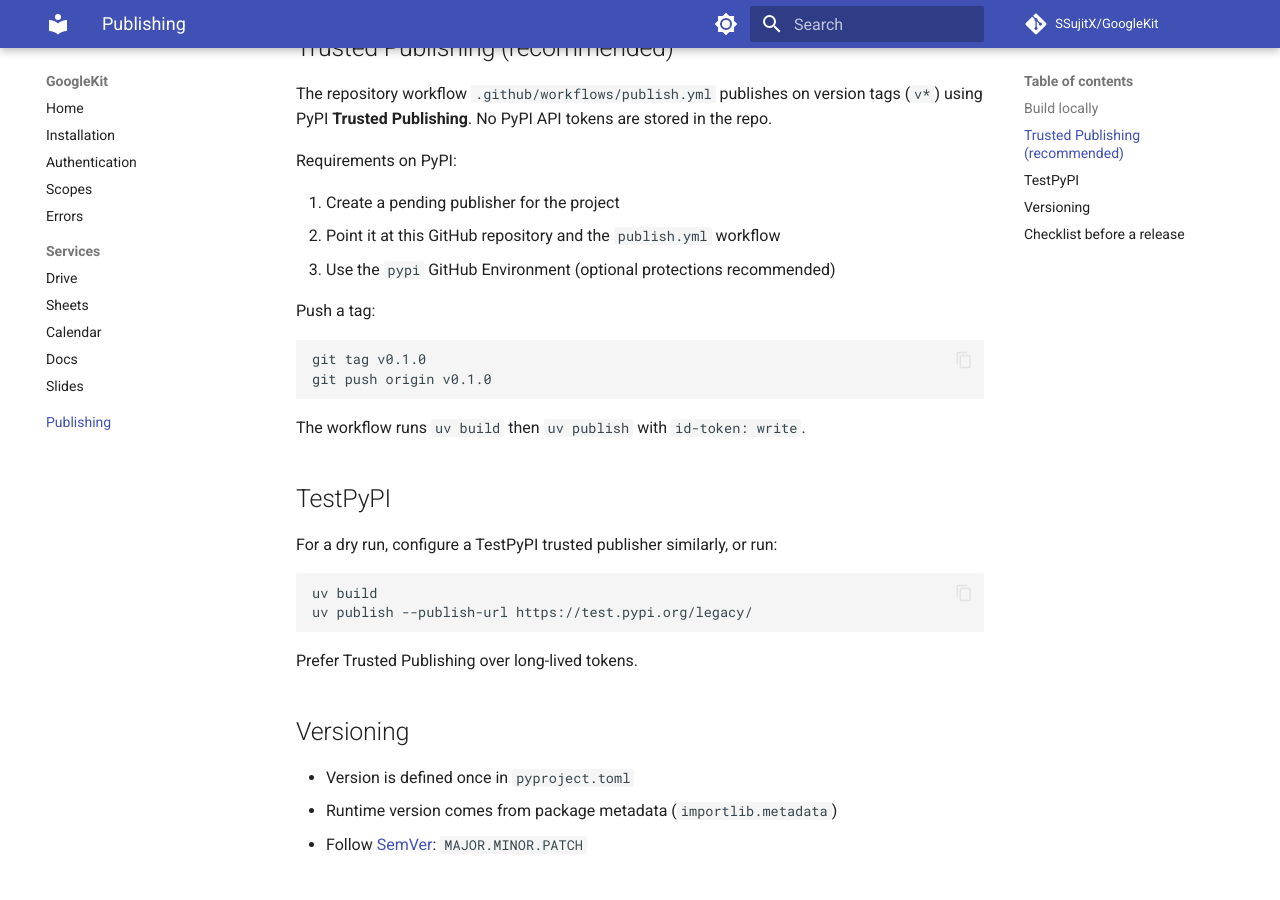
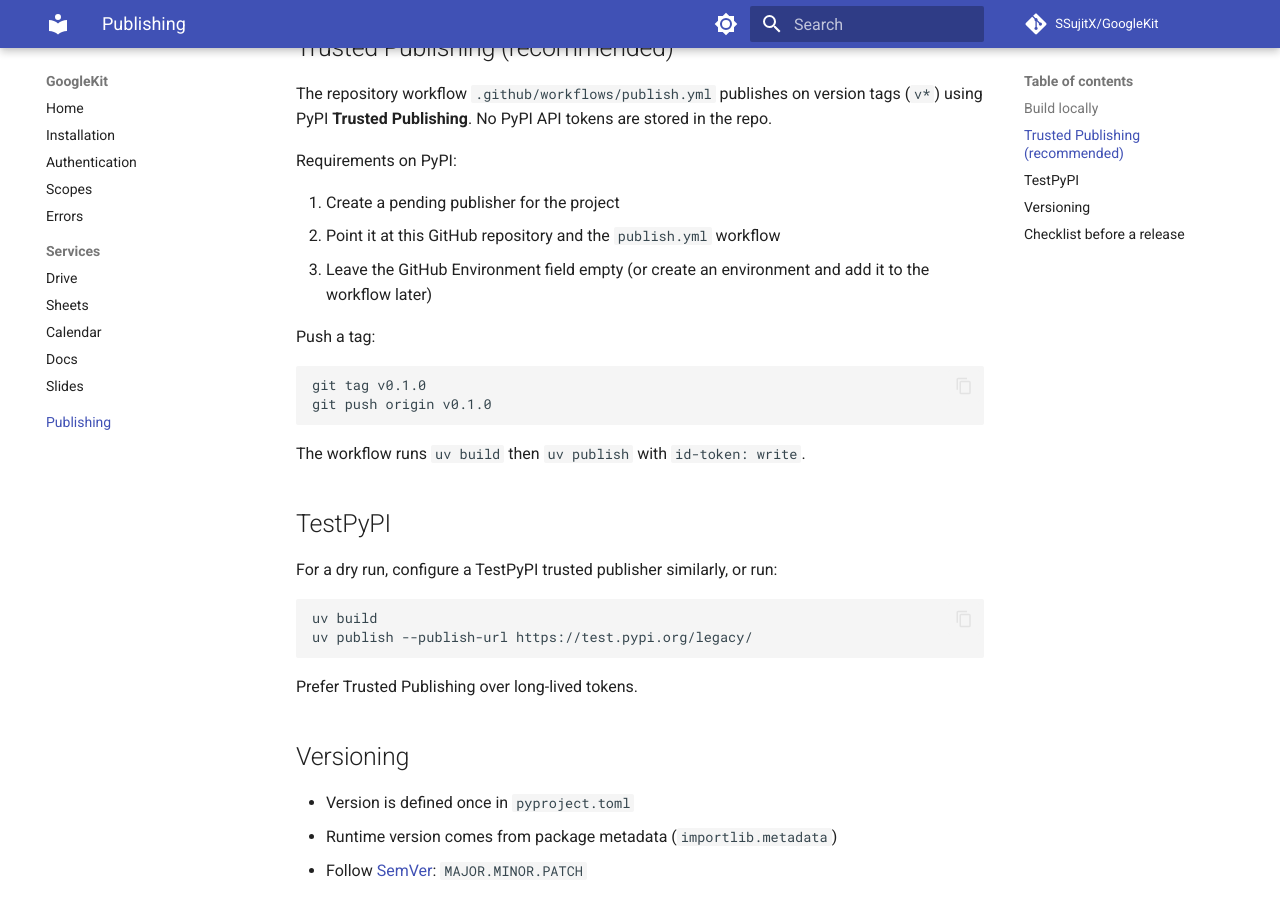
Before and after one commit to SSujitX/GoogleKit, an MkDocs documentation site: the page built from docs/publishing.md, in a window 1280 px wide and 900 px high, scrolled down 388 px. Built offline with MkDocs 1.6.1 and Material for MkDocs 9.7.7, drawn with Linux system fonts in a browser that asks for light colours; comment, search, counter and statistics services are not loaded.

Commit message:
docs: Update publishing instructions to clarify GitHub Environment usage

```diff
--- a/docs/publishing.md
+++ b/docs/publishing.md
@@ -19,7 +19,7 @@
 
 1. Create a pending publisher for the project
 2. Point it at this GitHub repository and the `publish.yml` workflow
-3. Use the `pypi` GitHub Environment (optional protections recommended)
+3. Leave the GitHub Environment field empty (or create an environment and add it to the workflow later)
 
 Push a tag:
 
```
